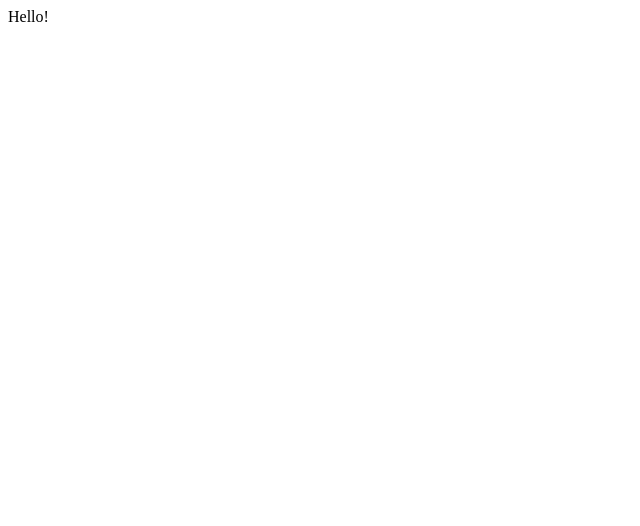
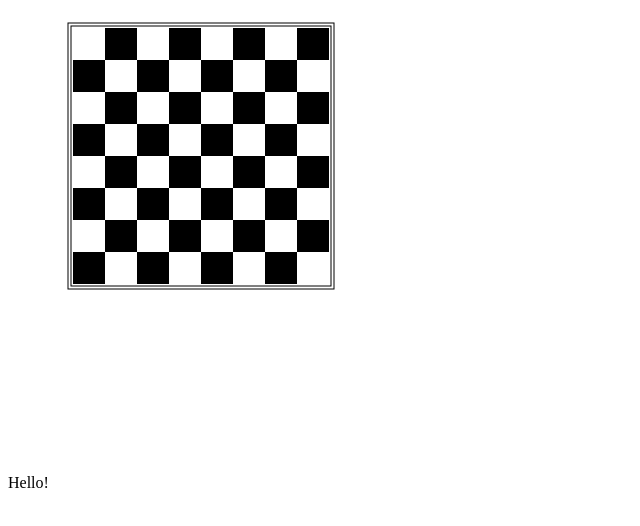
Before and after one commit to timadol/Project0, a plain HTML site: page index.html in a window 1280 px wide. Shown: the whole page, without its empty margins (0-640 px from the left). Drawn offline with Linux system fonts and the light colour scheme.

Commit message:
Some script added

```diff
--- a/index.html
+++ b/index.html
@@ -8,5 +8,21 @@
     </head>
     <body>
         Hello!
+        <canvas id='example'>Обновите браузер</canvas>
+        <script>
+            var example = document.getElementById("example"),
+			    ctx     = example.getContext('2d');
+            example.width  = 640;
+            example.height = 480;
+
+            ctx.strokeRect(15, 15, 266, 266);
+            ctx.strokeRect(18, 18, 260, 260);
+            ctx.fillRect(20, 20, 256, 256);
+            for (i = 0; i < 8; i += 2)
+                for (j = 0; j < 8; j += 2) {
+                    ctx.clearRect(20 + i * 32, 20 + j * 32, 32, 32);
+                    ctx.clearRect(20 + (i + 1) * 32, 20 + (j + 1) * 32, 32, 32);
+                }
+        </script>
     </body>
 </html>
```
